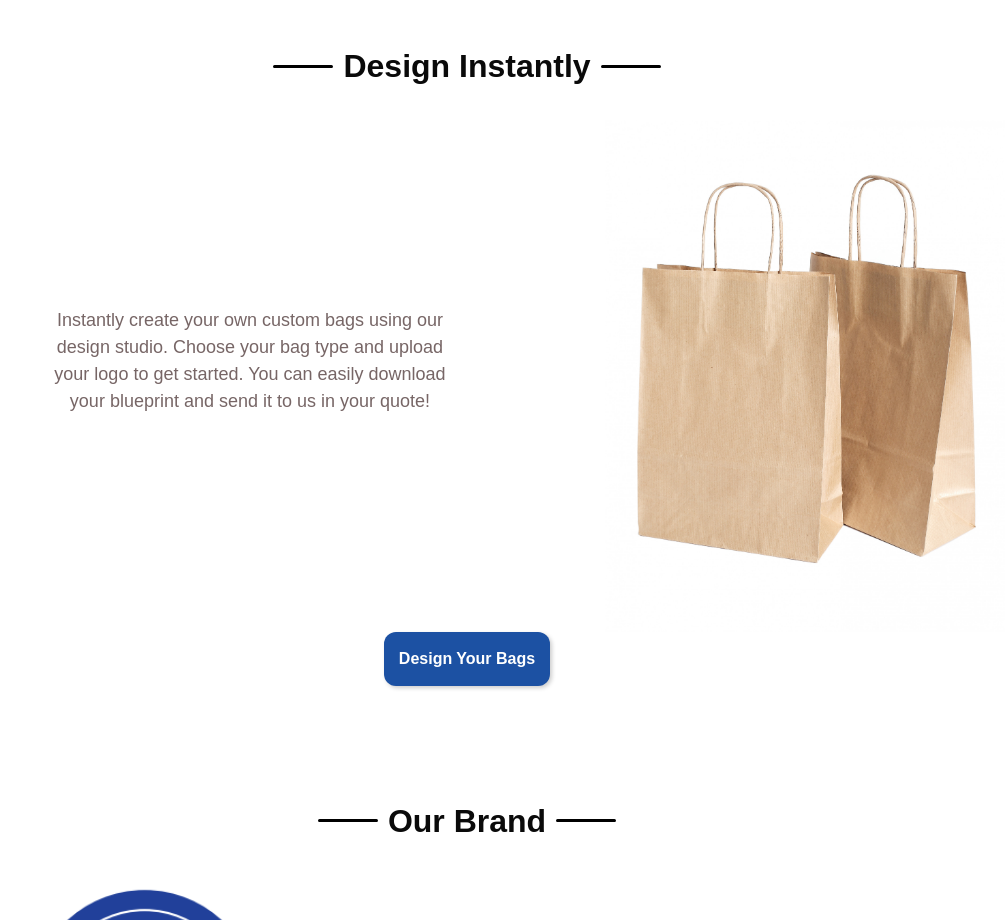
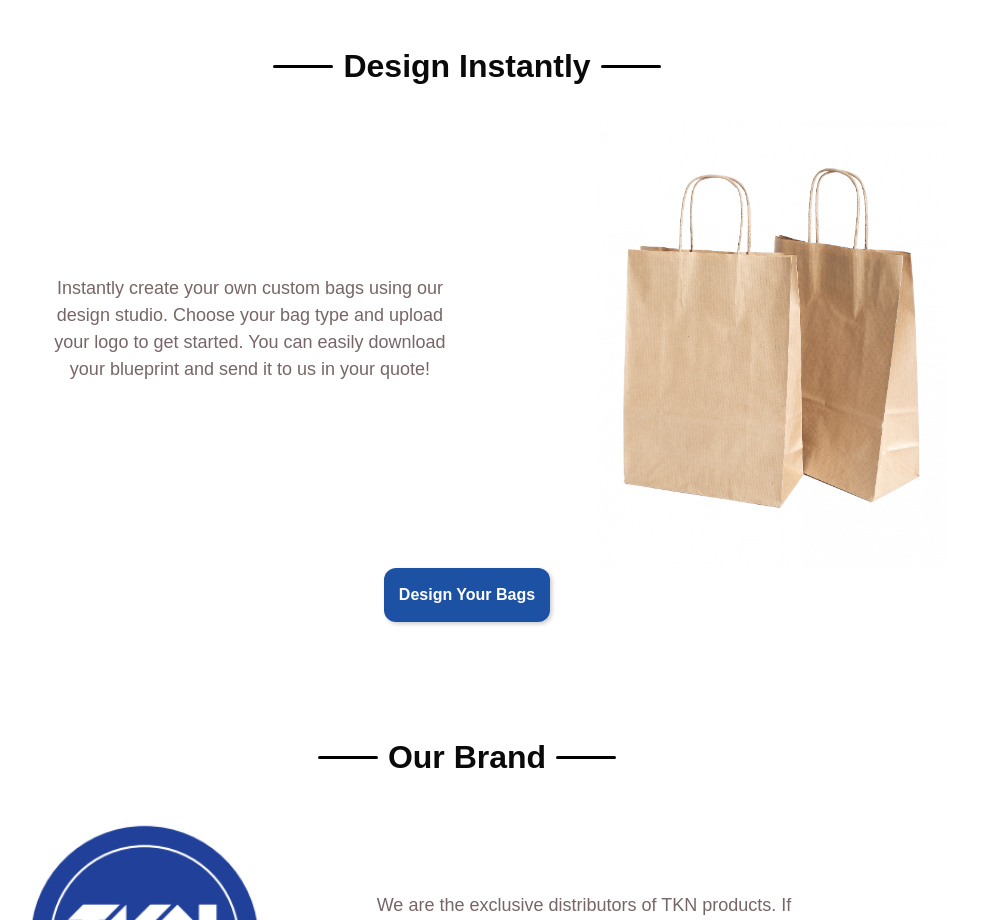
Before and after one commit to paul-ngyn/TKN-Paperbags, a Next.js app: page / in a window 1280 px wide. Shown: the part 1000-1920 px from the top of the page, without its empty margins (173-1180 px from the left). Built offline with nearby package versions, Linux system fonts and the light colour scheme.

Commit message:
homepage design

```diff
--- a/app/components/LogoPage.tsx
+++ b/app/components/LogoPage.tsx
@@ -18,6 +18,7 @@ interface LogoPageProps {
 const LogoPage: React.FC<LogoPageProps> = ({ handleNavigation }) => {
   const brandRef = useRef(null);
   const contactRef = useRef<HTMLDivElement | null>(null);
+  const designRef = useRef<HTMLDivElement | null>(null);
 
   useEffect(() => {
     const observer = new IntersectionObserver(
@@ -31,7 +32,7 @@ const LogoPage: React.FC<LogoPageProps> = ({ handleNavigation }) => {
       { threshold: 0.1 }
     );
 
-    const elements = document.querySelectorAll(".brand, .contact-info");
+    const elements = document.querySelectorAll(".brand, .contact-info, .design-content");
 
     elements.forEach((el) => observer.observe(el));
 
@@ -83,14 +84,14 @@ const LogoPage: React.FC<LogoPageProps> = ({ handleNavigation }) => {
         <div className="section-title2">
           <h2>Design Instantly</h2>
         </div>
-        <div className="design-content">
+        <div className="design-content" ref={designRef}>
           <div className="design-paragraph">
             <p>
               Instantly create your own custom bags using our design studio. Choose your bag type and upload your logo to get started. You can easily download your blueprint and send it to us in your quote!
             </p>
           </div>
           <div className="design-image">
-            <Image src={custombag} alt="Custom Bag" width={400} height={400} />
+            <Image src={custombag} alt="Custom Bag" width={350} height={350} />
           </div>
         </div>
         <div className="design-buttoncontainer">
--- a/app/globals.css
+++ b/app/globals.css
@@ -235,7 +235,7 @@ html, body {
 }
 
 .brand,
-.contact-info {
+.contact-info, .design-content {
   opacity: 0;
   transform: translateY(20px);
   transition: opacity 1s ease-out, transform 1s ease-out;
@@ -243,7 +243,7 @@ html, body {
 
 /* Visible state */
 .brand.visible,
-.contact-info.visible {
+.contact-info.visible, .design-content.visible {
   opacity: 1;
   transform: translateY(0);
 }
@@ -290,7 +290,7 @@ html, body {
   display: flex;
   justify-content: normal;
   align-items: center;
-  gap: 150px;
+  gap: 140px;
 }
 
 .design-button {
```
